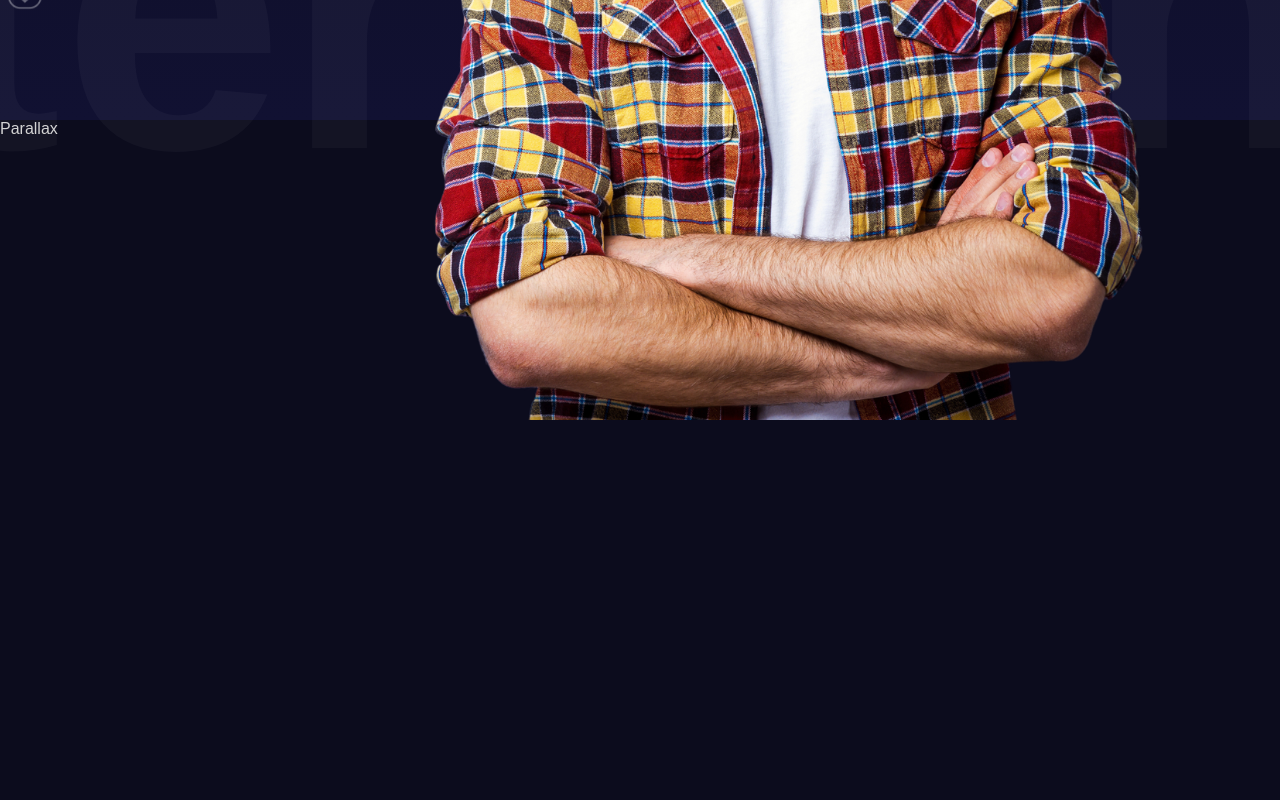
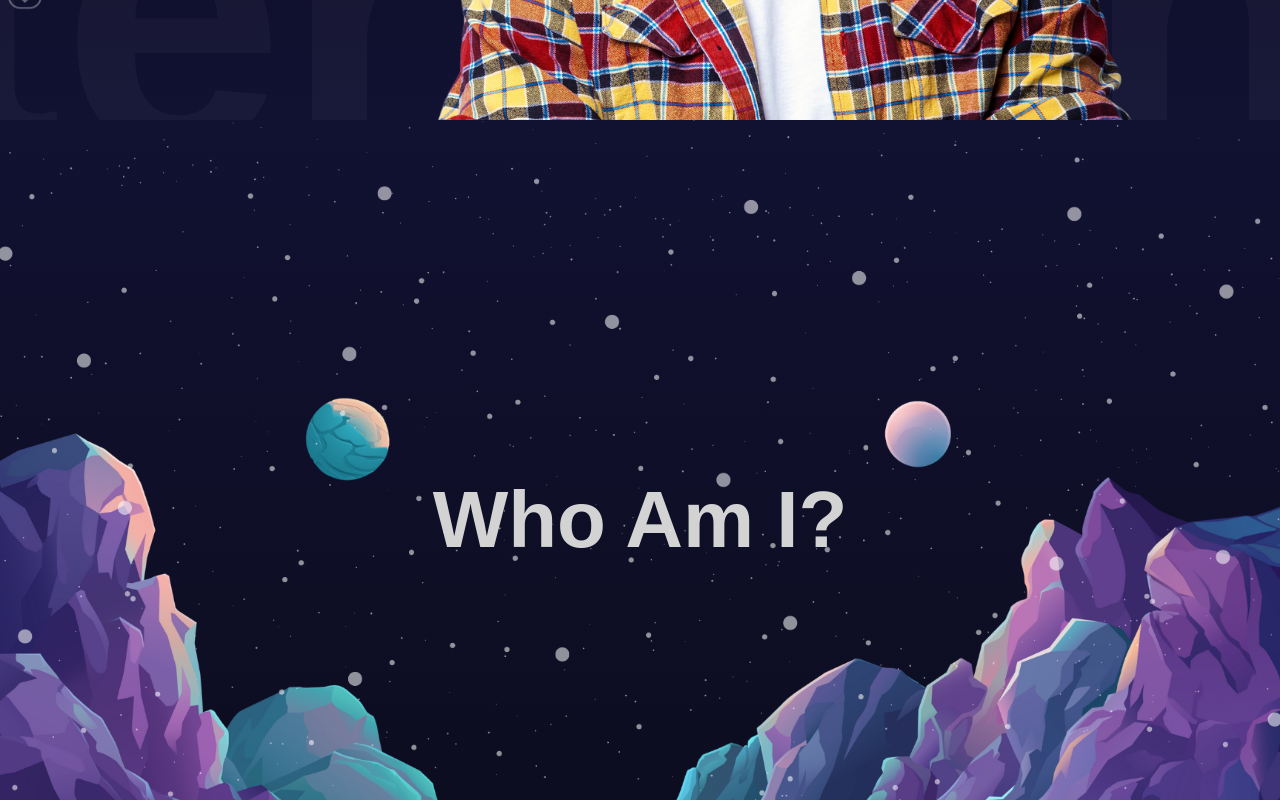
Before and after one commit to josephmeadowcroft/Portfolio-Website, a React (Vite) app: page / in a window 1280 px wide. Shown: the part 680-1480 px from the top of the page. Built offline with nearby package versions, Linux system fonts and the light colour scheme.

Commit message:
Parallax setup

```diff
--- a/src/App.jsx
+++ b/src/App.jsx
@@ -1,6 +1,7 @@
 import "./app.scss";
 import Navbar from "./components/navbar/Navbar";
 import Hero from "./components/hero/Hero";
+import Parallax from "./components/parallax/Parallax";
 
 const App = () => {
   return (
@@ -9,9 +10,13 @@
         <Navbar />
         <Hero />
       </section>
-      <section id="Services">Parallax</section>
+      <section id="Services">
+        <Parallax type="services" />
+      </section>
       <section>Services</section>
-      <section id="Portfolio">Parallax</section>
+      <section id="Portfolio">
+        <Parallax type="portfolio" />
+      </section>
       <section>Portfolio1</section>
       <section>Portfolio2</section>
       <section>Portfolio3</section>
--- /dev/null
+++ b/src/components/parallax/Parallax.jsx
@@ -0,0 +1,22 @@
+import "./parallax.scss";
+
+const Parallax = ({ type }) => {
+  return (
+    <div
+      className="parallax"
+      style={{
+        background:
+          type === "services"
+            ? "linear-gradient(180deg, #111132, #0c0c1d)"
+            : "linear-gradient(180deg, #111132, #505064)",
+      }}
+    >
+      <h1>{type === "services" ? "Who Am I?" : "What have I done?"}</h1>
+      <div className="mountains"></div>
+      <div className="planets"></div>
+      <div className="stars"></div>
+    </div>
+  );
+};
+
+export default Parallax;
--- /dev/null
+++ b/src/components/parallax/parallax.scss
@@ -0,0 +1,39 @@
+.parallax {
+  width: 100%;
+  height: 100%;
+  position: relative;
+  display: flex;
+  align-items: center;
+  justify-content: center;
+
+  h1 {
+    font-size: 80px;
+  }
+
+  .mountains {
+    background-image: url("/mountains.png");
+    background-size: cover;
+    background-position: bottom;
+    width: 100%;
+    height: 100%;
+    position: absolute;
+  }
+
+  .planets {
+    background-image: url("/planets.png");
+    background-size: cover;
+    background-position: bottom;
+    width: 100%;
+    height: 100%;
+    position: absolute;
+  }
+
+  .stars {
+    background-image: url("/stars.png");
+    background-size: cover;
+    background-position: bottom;
+    width: 100%;
+    height: 100%;
+    position: absolute;
+  }
+}
```
